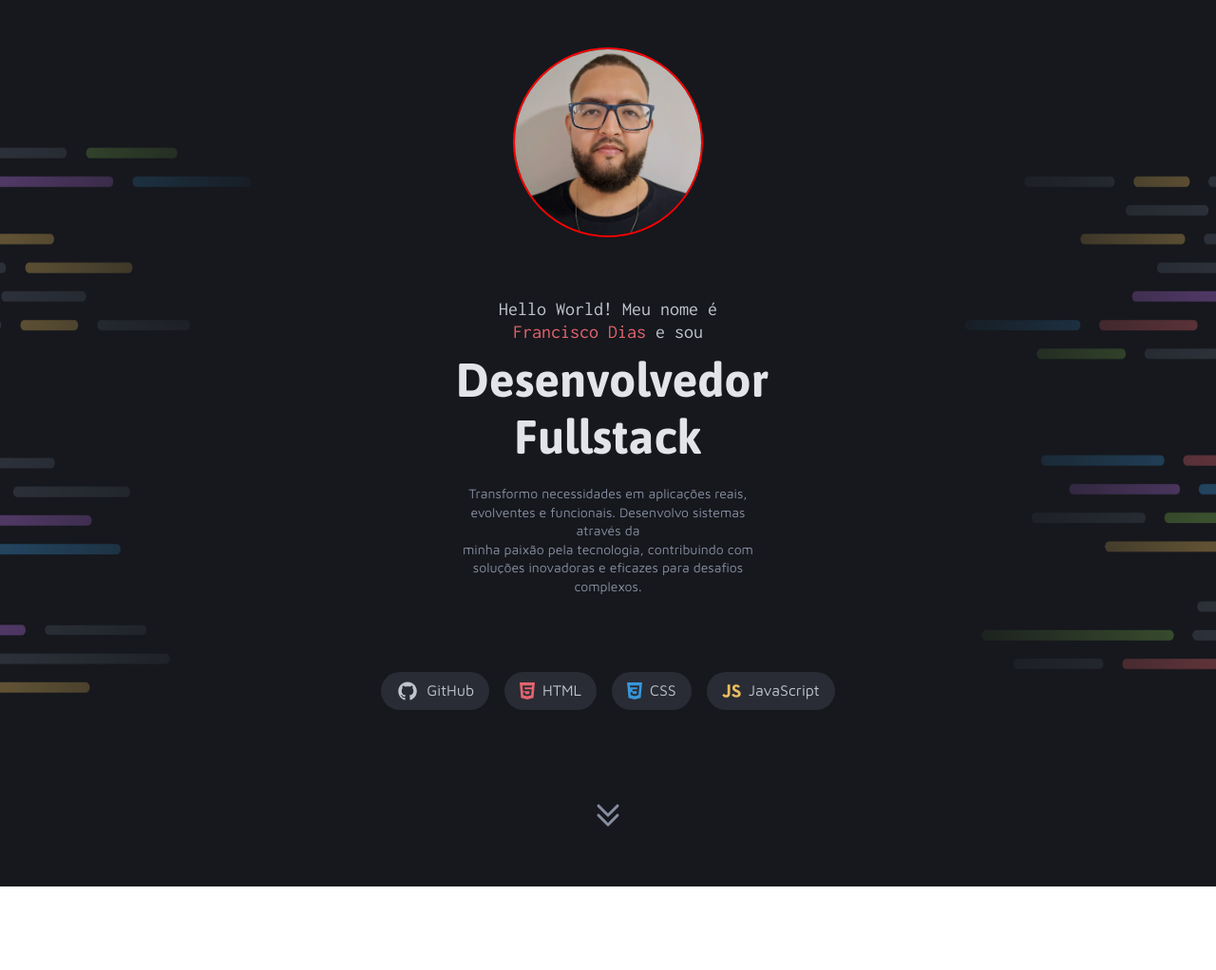
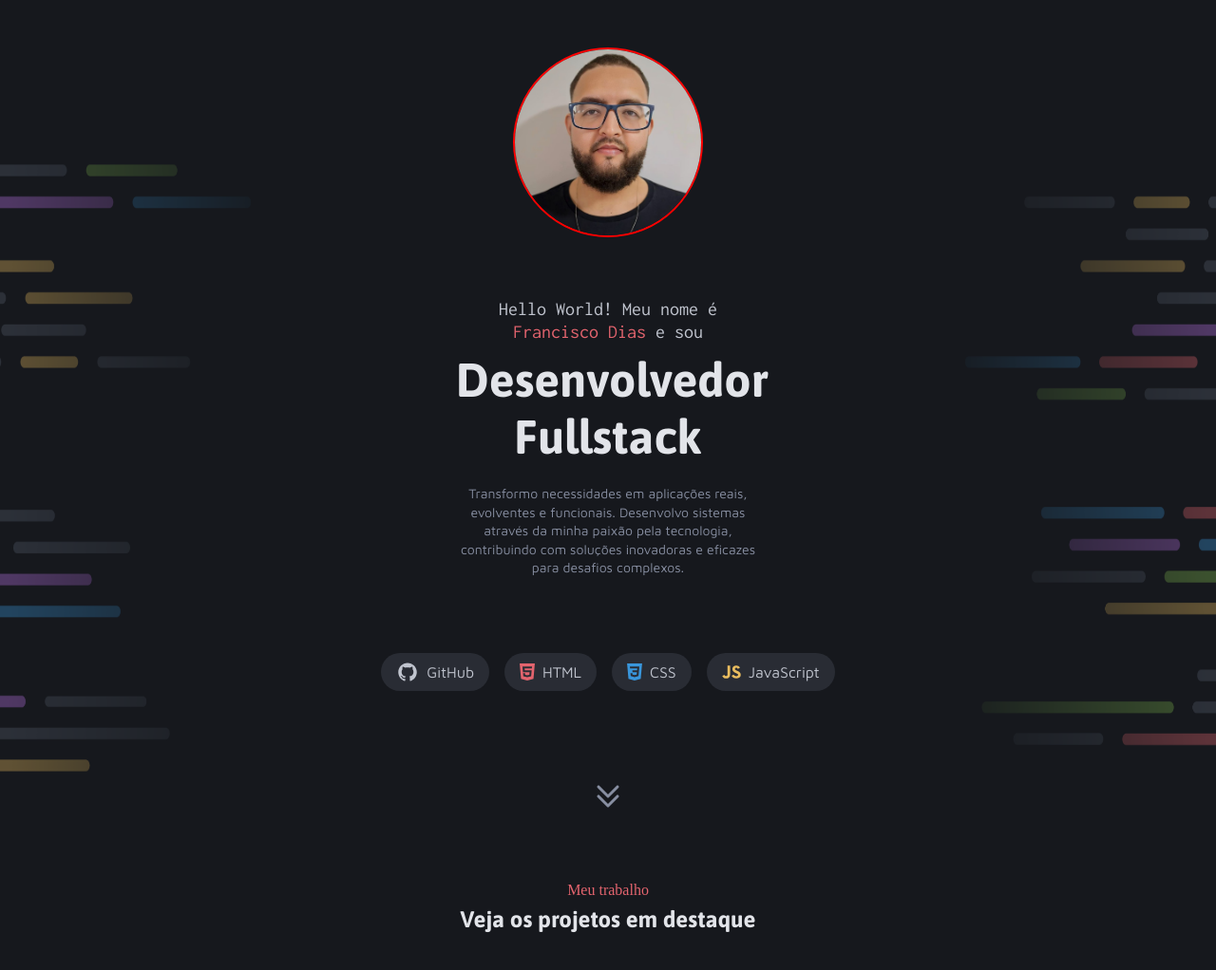
Before and after one commit to Chicaao/Portfolio, a plain HTML site: page index.html in a window 1280 px wide. Shown: the whole page at 95% size. Before the commit the page ends 934 px from the top, so only its background shows below. Drawn offline with Linux system fonts and the light colour scheme.

Commit message:
finalizando o header da parte dos projetos

```diff
--- a/index.html
+++ b/index.html
@@ -16,10 +16,11 @@
     <section>
       <p>Hello World! Meu nome é <span>Francisco Dias</span> e sou</p>
       <h1>Desenvolvedor Fullstack</h1>
-      <p>Transformo necessidades em aplicações reais, evolventes e funcionais. Desenvolvo sistemas através da <br> minha paixão pela tecnologia, contribuindo com soluções inovadoras e eficazes para desafios complexos.</p>
+      <p>Transformo necessidades em aplicações reais, evolventes e funcionais. Desenvolvo sistemas através da minha paixão pela tecnologia, contribuindo com soluções inovadoras e eficazes para desafios complexos.</p>
     </section>
     </header>
     <main>
+    <div id="tags">
       <figure class="github">
         <img src="assets/icons/GitHub.svg" alt="Logo GitHub">
         <p>GitHub</p>
@@ -36,9 +37,15 @@
         <img src="assets/icons/javascript.svg" alt="Logo javascript">
         <p>JavaScript</p>
       </figure>
+    </div>
+    <a href=""><button><img src="assets/icons/CaretDoubleDown.svg" alt=""></button></a>
+    <div id="projetos">
+      <div class="header">
+        <span class="subtitle">Meu trabalho</span>
+        <h2>Veja os projetos em destaque</h2>
+      </div>
+    </div>
   </main>
-  <footer>
-  <a href="index2.html"><button><img src="assets/icons/CaretDoubleDown.svg" alt=""></button></a>
-</footer>
+
 </body>
 </html>
--- a/styles/global.css
+++ b/styles/global.css
@@ -47,3 +47,13 @@ span {
   font: var(--font-family-subtitle);
   color: var(--red);
 }
+
+h2 {
+  font: var(--h2);
+  color: var(--gray-600);
+}
+
+h3 {
+  font: var(--h3);
+  color: var(--gray-600);
+}
--- a/styles/index.css
+++ b/styles/index.css
@@ -2,3 +2,5 @@
 @import url(header.css);
 @import url(main.css);
 @import url(footer.css);
+@import url(header2.css);
+@import url(main2.css);
--- a/styles/main.css
+++ b/styles/main.css
@@ -1,5 +1,4 @@
-main{
-  width: 100%;
+#tags {
   display: flex;
   gap: 1.6rem;
   justify-content: center;
@@ -17,3 +16,14 @@ figure {
   color: var(--gray-500);
   font: var(--text-md);
 }
+
+.header {
+  text-align: center;
+  .subtitle {
+    display: block;
+    margin-top:7.2rem;
+  }
+  h2 {
+    margin-block: .8rem 5.6rem ;
+  }
+}
```
Also changed, not shown: index2.html (deleted, +0 -11 lines), assets/imgs/image-removebg-preview.png (added), styles/header.css (line endings or trailing spaces). Lines whose indentation alone changed are shown as unchanged.
